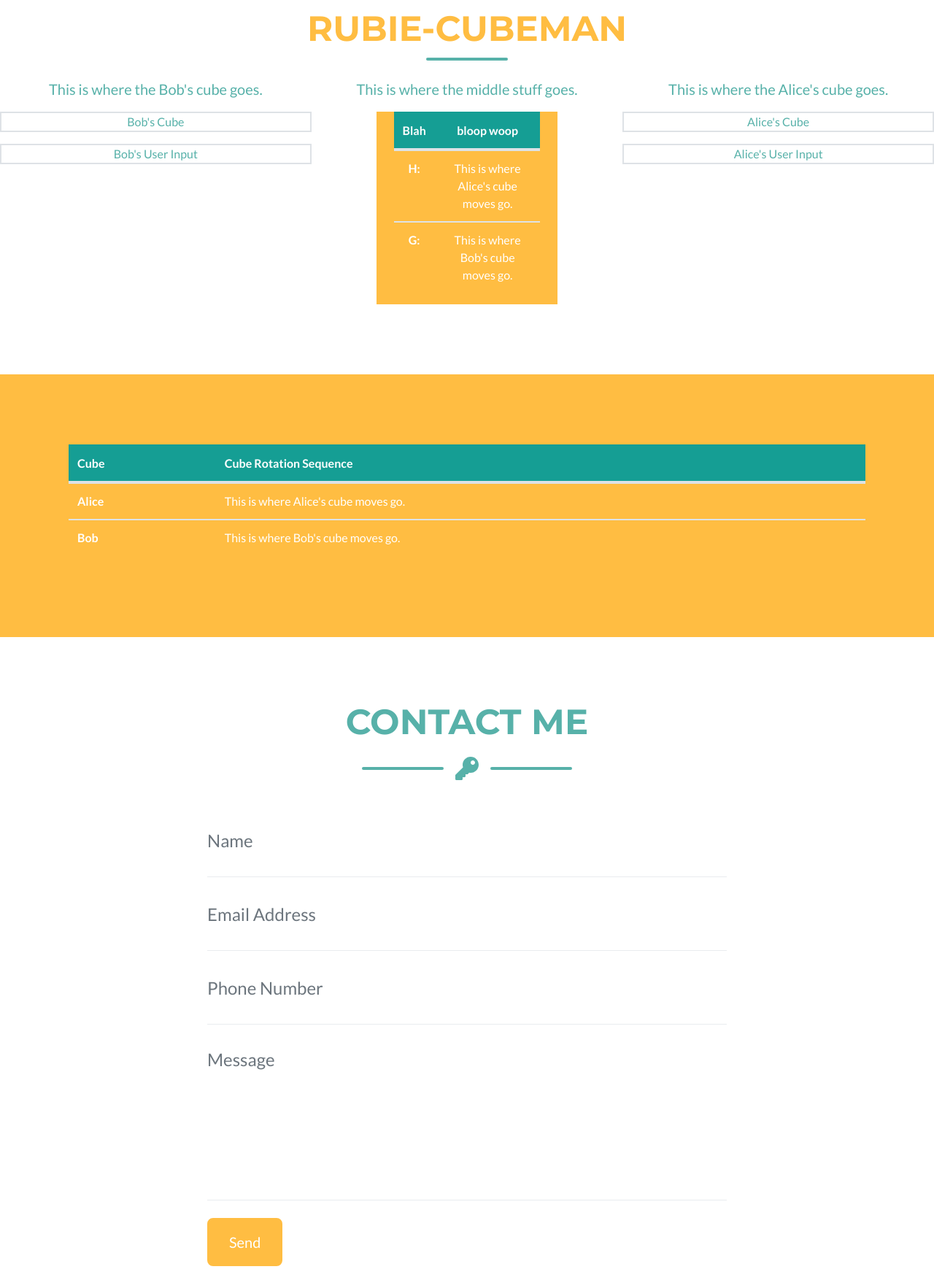
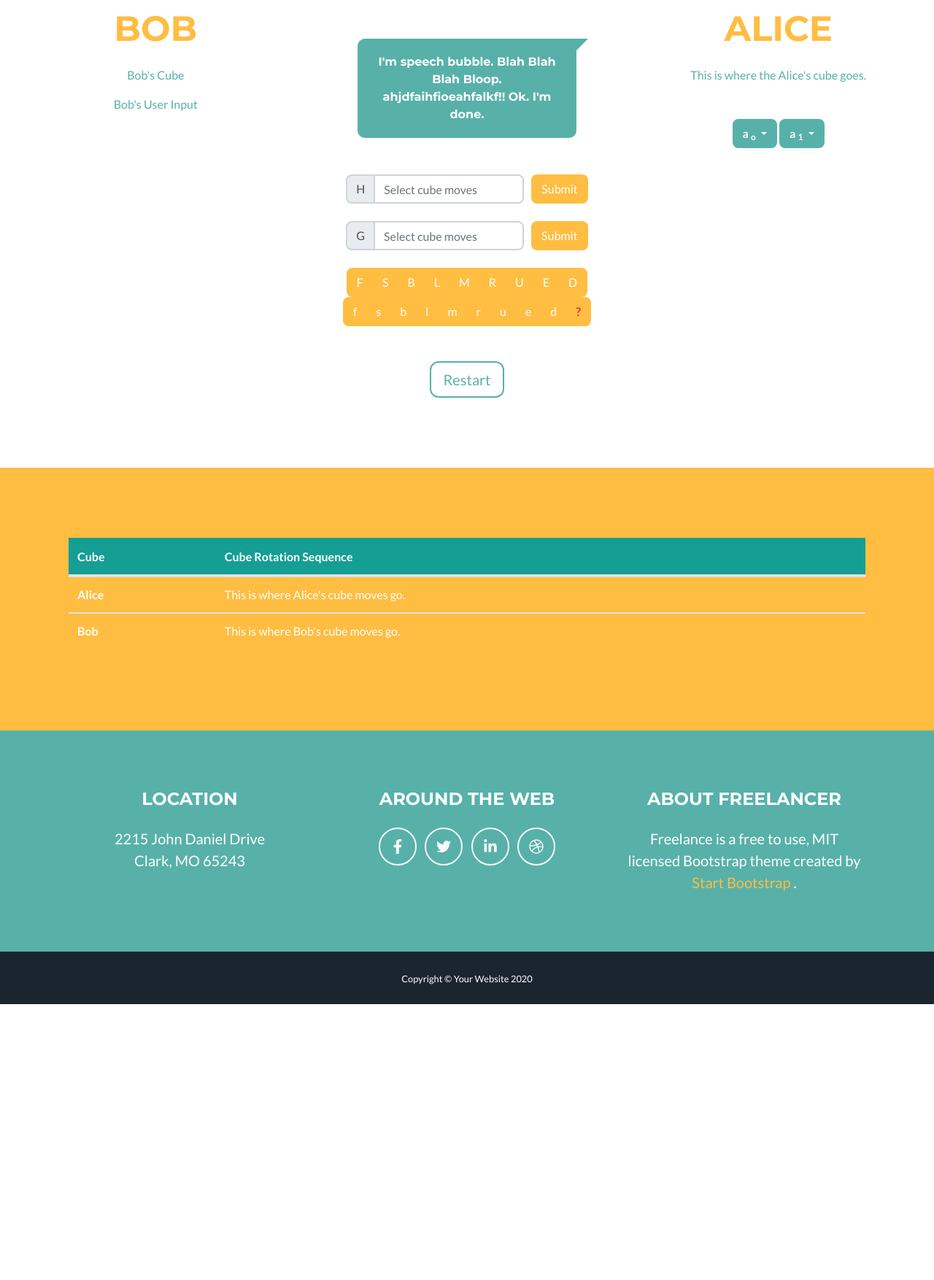
Before and after one commit to zgilchrist/CPSC-329-Unessay, a website: page website/startbootstrap-freelancer-master/dist/rubie-cubeman.html in a window 1280 px wide. Shown: the part 141-1895 px from the top of the page at 73% size. After the commit the page ends 1517 px from the top, so only its background shows below. Drawn offline with nearby package versions, Linux system fonts and the light colour scheme.

Commit message:
Website edits
- added speech bubble
- added G & H fields
- added cube move buttons
- added pop out modal for cube move instructions
- added ao & a1 fields
- added restart button

```diff
--- a/website/startbootstrap-freelancer-master/dist/rubie-cubeman.html
+++ b/website/startbootstrap-freelancer-master/dist/rubie-cubeman.html
@@ -37,21 +37,21 @@
          <!-- Main Section-->
             <section class="page-section bg-white text-secondary mb-0 mt-5" id="about">
                  <div class="container-fluid">
-                <!-- Main Section Heading-->
-                <h1 class="page-section-heading text-center text-uppercase text-primary mt-3">Rubie-Cubeman</h1>
-                <!-- Icon Divider-->
-                <div class="divider-custom">
-                    <div class="divider-custom-line"></div>
-                </div>
+
                 <!-- Main Section Content-->
                 <div class="row">
 
                     <!-- Bob's Section-->
-                    <div class="col-lg-4 ml-auto text-center"><p class="lead">This is where the Bob's cube goes.</p>
+
+                    <div class="col-lg-4 ml-auto text-center">
+
+                        <!-- Bob's Heading-->
+                        <h1 class="page-section-heading text-center text-uppercase text-primary mt-3">Bob</h1>
+
 
                         <!--  Bob's Cube -->
                         <div class="row">
-                            <div class="col-sm border">
+                            <div class="col-sm mt-4">
                               Bob's Cube
                             </div>
                         </div>
@@ -59,7 +59,7 @@
                         <!--  Bob's (Computer) Input -->
 
                         <div class="row">
-                            <div class="col-sm border mt-3">
+                            <div class="col-sm mt-3">
                               Bob's User Input
                             </div>
                         </div>
@@ -67,59 +67,157 @@
                     </div>
 
                     <!-- Middle UI -->
-                    <div class="col-lg-4 mx-auto text-center"><p class="lead">This is where the middle stuff goes.</p>
-                        <!--  H & G -->
-                        <div class="row">
-                            <div class="col-lg-7 mx-auto text-center bg-primary">
-                                <table class="table text-white">
-                                    <thead>
-                                      <tr class="table-primary">
-                                        <th scope="col">Blah</th>
-                                        <th scope="col"> bloop woop</th>
-                                      </tr>
-                                    </thead>
-                                    <tbody>
-                                      <tr>
-                                        <th scope="row">H:</th>
-                                        <td> This is where Alice's cube moves go.</td>
-                                      </tr>
-                                      <tr>
-                                        <th scope="row">G:</th>
-                                        <td>This is where Bob's cube moves go.</td>
-                                      </tr>
-                                    </tbody>
-                                  </table>
-                            </div>
+                    <div class="col-lg-4 mx-auto text-center">
+
+                        <!-- Text Bubble -->
+                        <div class="box3 sb13 mx-auto">
+                            I'm speech bubble.
+                            Blah Blah Blah Bloop.
+                            ahjdfaihfioeahfalkf!!
+                            Ok. I'm done.
                         </div>
 
+                        <!--  H & G -->
+
+                        <!-- H Input Field -->
+                        <form>
+                            <div class="form-row justify-content-center">
+                                <div class="form-group col-auto">
+                                    <label class="sr-only" for="inlineFormInputGroup">H Sequence</label>
+                                    <div class="input-group mb-2">
+                                      <div class="input-group-prepend">
+                                        <div class="input-group-text">H</div>
+                                      </div>
+                                      <input type="text" class="form-control" id="inlineFormInputGroup" placeholder="Select cube moves">
+                                    </div>
+                                  </div>
+                                  <div class="form-group col-auto">
+                                    <button type="submit" class="btn btn-primary mb-2">Submit</button>
+                                  </div>
+                                </div>
+
+                        <!-- G Input Field -->
+                            <div class="form-row justify-content-center">
+                              <div class="form-group col-auto">
+                                <label class="sr-only" for="inlineFormInputGroup">G Sequence</label>
+                                <div class="input-group mb-2">
+                                  <div class="input-group-prepend">
+                                    <div class="input-group-text">G</div>
+                                  </div>
+                                  <input type="text" class="form-control" id="inlineFormInputGroup" placeholder="Select cube moves">
+                                </div>
+                              </div>
+                              <div class="form-group col-auto">
+                                <button type="submit" class="btn btn-primary mb-2">Submit</button>
+                              </div>
+                            </div>
+                          </form>
+
                         <!--  Input Buttons -->
+                        <!-- Clockwise Rotations -->
+                        <div class="btn-group justify-content-center" role="group" aria-label="First group">
+                            <button type="button" class="btn btn-primary">F</button>
+                            <button type="button" class="btn btn-primary">S</button>
+                            <button type="button" class="btn btn-primary">B</button>
+                            <button type="button" class="btn btn-primary">L</button>
+                            <button type="button" class="btn btn-primary">M</button>
+                            <button type="button" class="btn btn-primary">R</button>
+                            <button type="button" class="btn btn-primary">U</button>
+                            <button type="button" class="btn btn-primary">E</button>
+                            <button type="button" class="btn btn-primary">D</button>
+                          </div>
 
-                        <!--  Alice's Ao-A1 Display -->
+                        <!-- Counter-Clockwise Rotations -->
+                        <div class="btn-group justify-content-center" role="group" aria-label="First group">
+                            <button type="button" class="btn btn-primary">f</button>
+                            <button type="button" class="btn btn-primary">s</button>
+                            <button type="button" class="btn btn-primary">b</button>
+                            <button type="button" class="btn btn-primary">l</button>
+                            <button type="button" class="btn btn-primary">m</button>
+                            <button type="button" class="btn btn-primary">r</button>
+                            <button type="button" class="btn btn-primary">u</button>
+                            <button type="button" class="btn btn-primary">e</button>
+                            <button type="button" class="btn btn-primary">d</button>
+                            <button type="button" class="btn btn-primary font-weight-bold text-danger" data-toggle="modal" data-target="#exampleModal">
+                            ? </button>
+                          </div>
 
-                        <!--  Bob's Ao-A1 Display -->
+                          <!-- Cube Move Instructions -->
+                            <div class="modal fade" id="exampleModal" tabindex="-1" aria-labelledby="exampleModalLabel" aria-hidden="true">
+                                <div class="modal-dialog">
+                                <div class="modal-content">
+                                    <div class="modal-header">
+                                    <h5 class="modal-title" id="exampleModalLabel">Cube Moves</h5>
+                                    <button type="button" class="close" data-dismiss="modal" aria-label="Close">
+                                        <span aria-hidden="true">&times;</span>
+                                    </button>
+                                    </div>
+                                    <div class="modal-body">
+                                    ...
+                                    </div>
+                                    <div class="modal-footer">
+                                    <button type="button" class="btn btn-secondary" data-dismiss="modal">Close</button>
+                                    <button type="button" class="btn btn-primary">Save changes</button>
+                                    </div>
+                                </div>
+                                </div>
+                            </div>
 
-                        <!--  Text Bubble -->
 
+                        <!--  Reset Button -->
+                        <div class="btn-group justify-content-center">
+                        <button type="button" class="btn btn-outline-secondary btn-lg mt-5">Restart</button>
+                        </div>
 
                     </div>
 
                     <!-- Alice's Section -->
-                    <div class="col-lg-4 mr-auto text-center"><p class="lead">This is where the Alice's cube goes.</p>
+                    <div class="col-lg-4 mr-auto text-center">
+
+                        <!-- Alice's Heading-->
+                        <h1 class="page-section-heading text-center text-uppercase text-primary mt-3">Alice</h1>
 
                         <!--  Alice's Cube -->
                         <div class="row">
-                            <div class="col-sm border">
-                              Alice's Cube
+                            <div class="col-sm mt-4">
+                                This is where the Alice's cube goes.
                             </div>
                         </div>
 
-                        <!--  Alice's (User) Input -->
+                        <!--  Alice's (User) A0 & A1 Input -->
 
-                        <div class="row">
-                            <div class="col-sm border mt-3">
-                              Alice's User Input
+                        <div class="dropdown mt-5">
+                            <button class="btn btn-secondary font-weight-bold dropdown-toggle" type="button" id="dropdownMenuButton" data-toggle="dropdown" aria-haspopup="true" aria-expanded="false">
+                             a <sub>o</sub>
+                            </button>
+                            <div class="dropdown-menu" aria-labelledby="dropdownMenuButton">
+                              <a class="dropdown-item" href="#">1</a>
+                              <a class="dropdown-item" href="#">2</a>
+                              <a class="dropdown-item" href="#">3</a>
+                              <a class="dropdown-item" href="#">4</a>
+                              <a class="dropdown-item" href="#">5</a>
+                              <a class="dropdown-item" href="#">6</a>
+                              <a class="dropdown-item" href="#">7</a>
+                              <a class="dropdown-item" href="#">8</a>
+                              <a class="dropdown-item" href="#">9</a>
                             </div>
-                        </div>
+
+                            <button class="btn btn-secondary font-weight-bold dropdown-toggle" type="button" id="dropdownMenuButton" data-toggle="dropdown" aria-haspopup="true" aria-expanded="false">
+                             a <sub>1</sub>
+                            </button>
+                            <div class="dropdown-menu" aria-labelledby="dropdownMenuButton">
+                              <a class="dropdown-item" href="#">1</a>
+                              <a class="dropdown-item" href="#">2</a>
+                              <a class="dropdown-item" href="#">3</a>
+                              <a class="dropdown-item" href="#">4</a>
+                              <a class="dropdown-item" href="#">5</a>
+                              <a class="dropdown-item" href="#">6</a>
+                              <a class="dropdown-item" href="#">7</a>
+                              <a class="dropdown-item" href="#">8</a>
+                              <a class="dropdown-item" href="#">9</a>
+                            </div>
+                          </div>
+
 
                     </div>
                 </div>
@@ -154,58 +252,6 @@
             </div>
         </section>
 
-        <!-- Contact Section-->
-        <section class="page-section" id="contact">
-            <div class="container">
-                <!-- Contact Section Heading-->
-                <h2 class="page-section-heading text-center text-uppercase text-secondary mb-0">Contact Me</h2>
-                <!-- Icon Divider-->
-                <div class="divider-custom">
-                    <div class="divider-custom-line"></div>
-                    <div class="divider-custom-icon"><i class="fas fa-key"></i></div>
-                    <div class="divider-custom-line"></div>
-                </div>
-                <!-- Contact Section Form-->
-                <div class="row">
-                    <div class="col-lg-8 mx-auto">
-                        <!-- To configure the contact form email address, go to mail/contact_me.php and update the email address in the PHP file on line 19.-->
-                        <form id="contactForm" name="sentMessage" novalidate="novalidate">
-                            <div class="control-group">
-                                <div class="form-group floating-label-form-group controls mb-0 pb-2">
-                                    <label>Name</label>
-                                    <input class="form-control" id="name" type="text" placeholder="Name" required="required" data-validation-required-message="Please enter your name." />
-                                    <p class="help-block text-danger"></p>
-                                </div>
-                            </div>
-                            <div class="control-group">
-                                <div class="form-group floating-label-form-group controls mb-0 pb-2">
-                                    <label>Email Address</label>
-                                    <input class="form-control" id="email" type="email" placeholder="Email Address" required="required" data-validation-required-message="Please enter your email address." />
-                                    <p class="help-block text-danger"></p>
-                                </div>
-                            </div>
-                            <div class="control-group">
-                                <div class="form-group floating-label-form-group controls mb-0 pb-2">
-                                    <label>Phone Number</label>
-                                    <input class="form-control" id="phone" type="tel" placeholder="Phone Number" required="required" data-validation-required-message="Please enter your phone number." />
-                                    <p class="help-block text-danger"></p>
-                                </div>
-                            </div>
-                            <div class="control-group">
-                                <div class="form-group floating-label-form-group controls mb-0 pb-2">
-                                    <label>Message</label>
-                                    <textarea class="form-control" id="message" rows="5" placeholder="Message" required="required" data-validation-required-message="Please enter a message."></textarea>
-                                    <p class="help-block text-danger"></p>
-                                </div>
-                            </div>
-                            <br />
-                            <div id="success"></div>
-                            <div class="form-group"><button class="btn btn-primary btn-xl" id="sendMessageButton" type="submit">Send</button></div>
-                        </form>
-                    </div>
-                </div>
-            </div>
-        </section>
         <!-- Footer-->
         <footer class="footer text-center">
             <div class="container">
```
Also changed, not shown: website/startbootstrap-freelancer-master/Game Plan.txt (+5 -5 lines), website/startbootstrap-freelancer-master/dist/css/styles.css.
